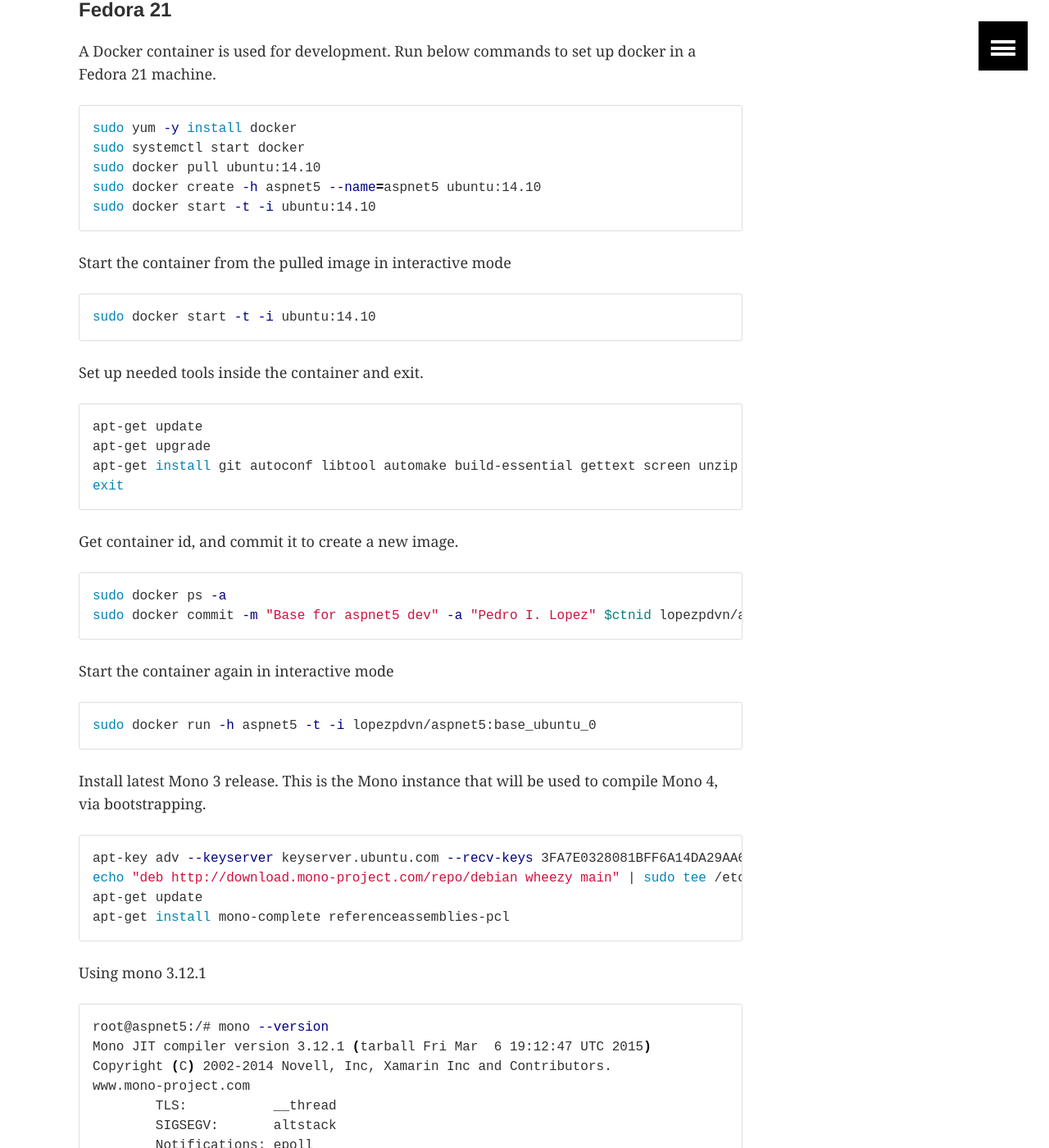
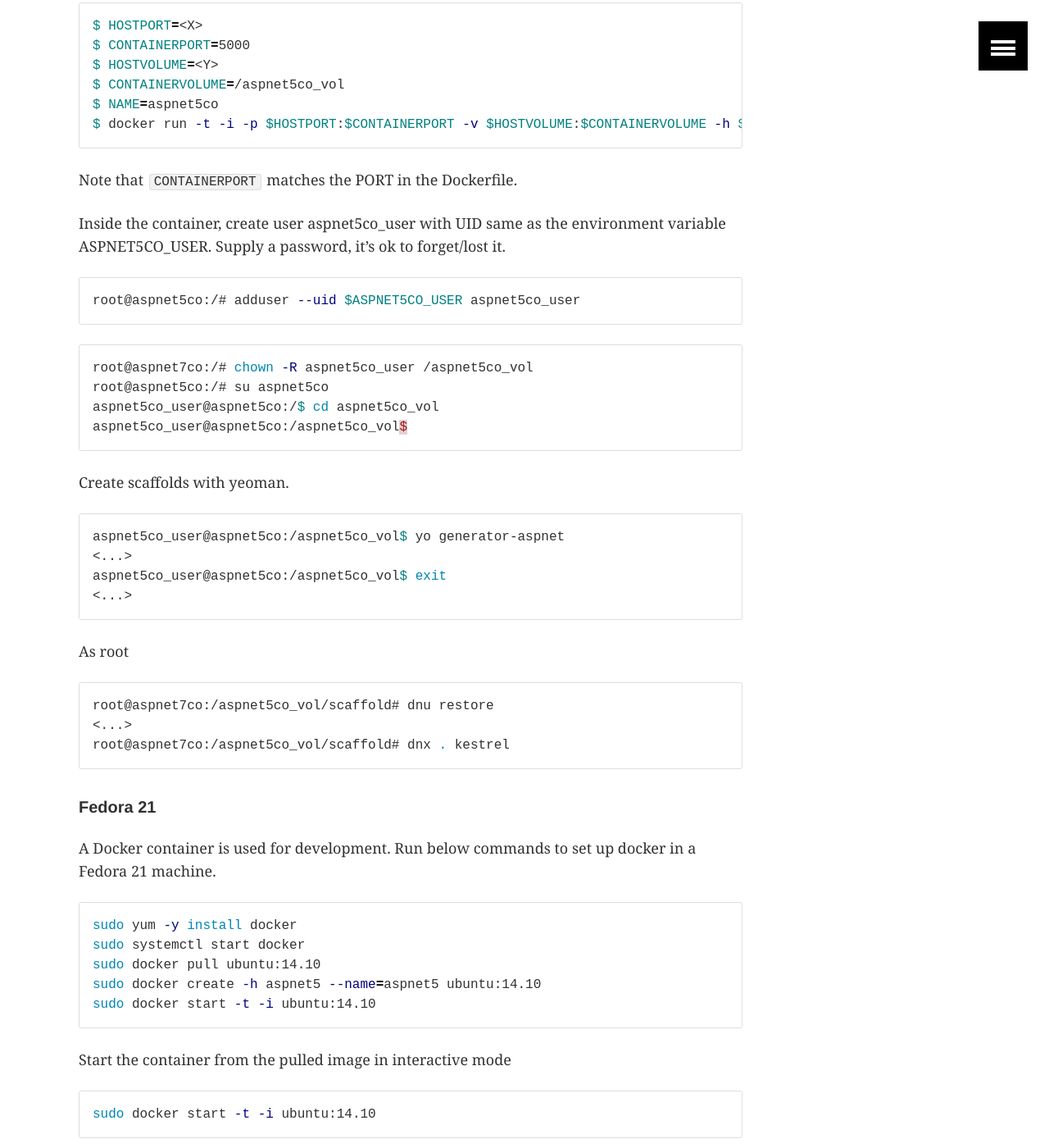
Before and after one commit to lopezpdvn/aspnet5co, a Jekyll site: the page built from development/index.md, in a window 1280 px wide and 1400 px high, scrolled down 1039 px. Shown: the whole window at 82% size. Built offline with Jekyll 4.4.1, drawn with Linux system fonts in a browser that asks for light colours; some of the changed text lies outside the part shown.

```diff
--- a/development/index.md
+++ b/development/index.md
@@ -27,7 +31,39 @@ $ docker run -t -i -p $HOSTPORT:$CONTAINERPORT -v $HOSTVOLUME:$CONTAINERVOLUME -
 
 Note that `CONTAINERPORT` matches the PORT in the Dockerfile.
 
-#### Fedora 21
+Inside the container, create user aspnet5co_user with UID same as the
+environment variable ASPNET5CO_USER. Supply a password, it's ok to forget/lost
+it.
+
+{% highlight bash %}
+root@aspnet5co:/# adduser --uid $ASPNET5CO_USER aspnet5co_user
+{% endhighlight %}
+
+{% highlight bash %}
+root@aspnet7co:/# chown -R aspnet5co_user /aspnet5co_vol
+root@aspnet5co:/# su aspnet5co
+aspnet5co_user@aspnet5co:/$ cd aspnet5co_vol
+aspnet5co_user@aspnet5co:/aspnet5co_vol$
+{% endhighlight %}
+
+Create scaffolds with yeoman.
+
+{% highlight bash %}
+aspnet5co_user@aspnet5co:/aspnet5co_vol$ yo generator-aspnet
+<...>
+aspnet5co_user@aspnet5co:/aspnet5co_vol$ exit
+<...>
+{% endhighlight %}
+
+As root
+
+{% highlight bash %}
+root@aspnet7co:/aspnet5co_vol/scaffold# dnu restore
+<...>
+root@aspnet7co:/aspnet5co_vol/scaffold# dnx . kestrel
+{% endhighlight %}
+
+##### Fedora 21
 
 A Docker container is used for development. Run below commands to set up docker in a Fedora 21 machine.
 
@@ -104,6 +140,19 @@ make
 make install
 {% endhighlight %}
 
+### Fedora 21
+
+[Install Mono]
+(http://www.mono-project.com/docs/getting-started/install/linux/#centos-fedora-and-derivatives)
+as root.
+
+{% highlight bash %}
+rpm --import "http://keyserver.ubuntu.com/pks/lookup?op=get&search=0x3FA7E0328081BFF6A14DA29AA6A19B38D3D831EF"
+yum-config-manager --add-repo http://download.mono-project.com/repo/centos/
+yum clean all ; yum update
+yum install mono-complete
+{% endhighlight %}
+
 ### Documentation
 
 Follow these steps to setup a Jekyll environment for the documentation of the project.
```
Also changed, not shown: other parts of development/index.md (+4 -0 lines), index.md (+2 -0 lines), pages/testing.md (added, +19 -0 lines).
